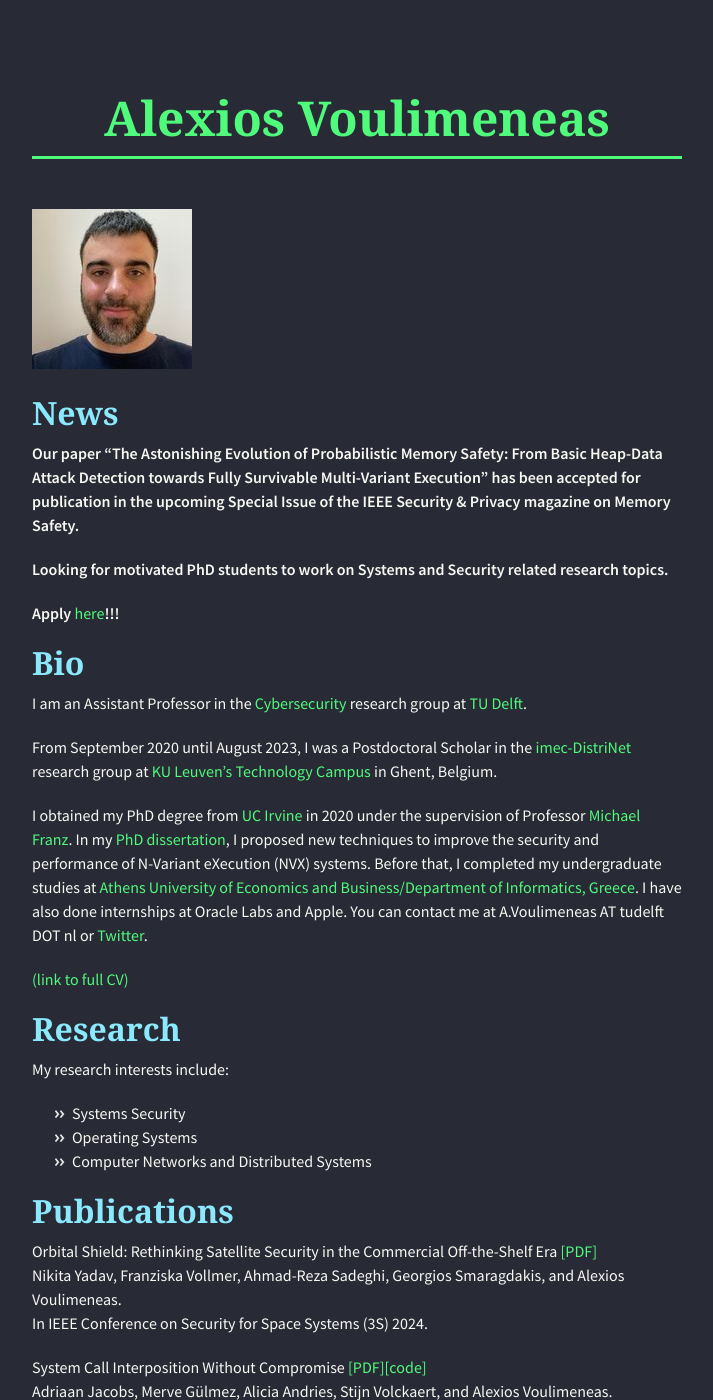
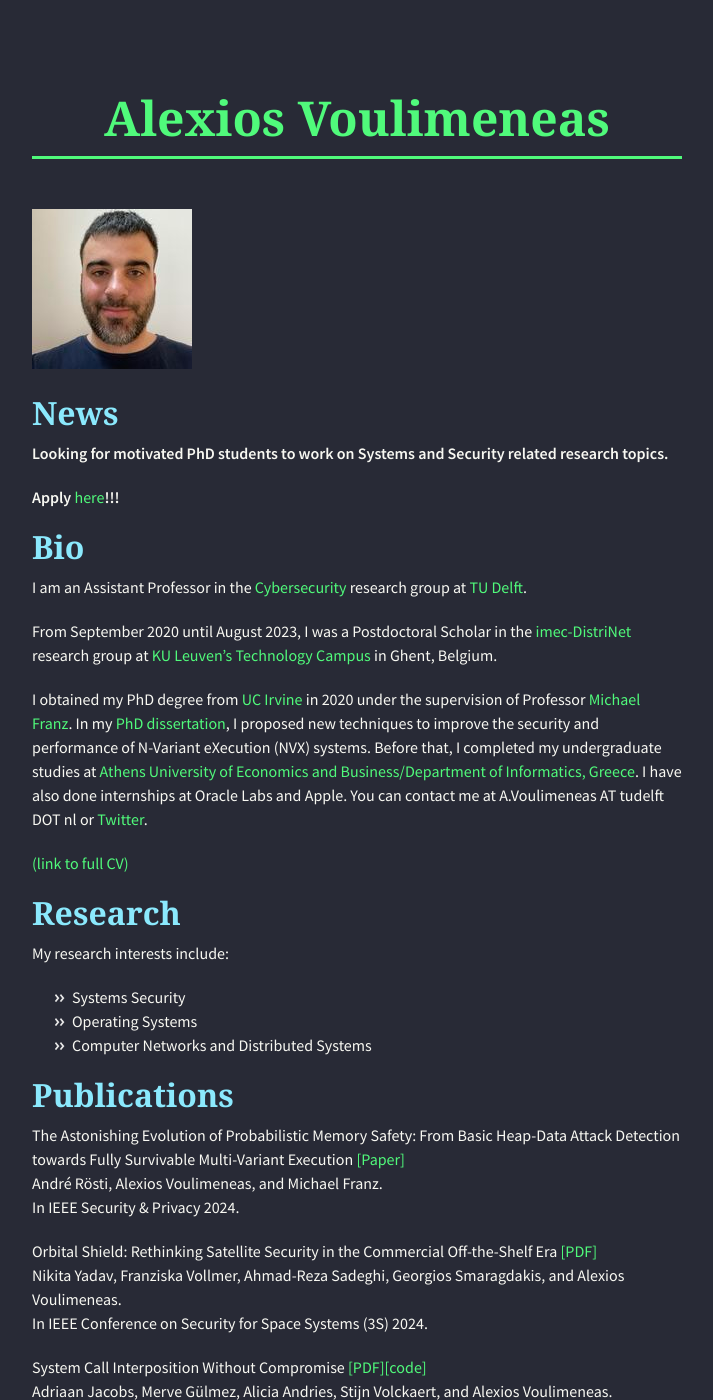
Before and after one commit to alexios-voulimeneas/alexios-voulimeneas.github.io, a Jekyll site: the page built from index.md, in a window 1280 px wide and 1400 px high. Shown: the whole window, without its empty margins (283-996 px from the left). Built offline with Jekyll 4.4.1, drawn with Linux system fonts in a browser that asks for light colours; nearby versions of some CDN libraries; the repository's description, which GitHub fills in, is left out; some of the changed text lies outside the part shown.

Commit message:
Update index.md

```diff
--- a/index.md
+++ b/index.md
@@ -5,8 +5,6 @@ layout: default
 ![](347243904_792580402232741_4838750978437221448_n.jpg)
 
 ## [](#header-2)News
-
-**Our paper "The Astonishing Evolution of Probabilistic Memory Safety: From Basic Heap-Data Attack Detection towards Fully Survivable Multi-Variant Execution" has been accepted for publication in the upcoming Special Issue of the IEEE Security & Privacy magazine on Memory Safety.**
 
 **Looking for motivated PhD students to work on Systems and Security related research topics.**
 
@@ -32,6 +30,10 @@ My research interests include:
 *   Computer Networks and Distributed Systems
 
 ## [](#header-2)Publications
+
+The Astonishing Evolution of Probabilistic Memory Safety: From Basic Heap-Data Attack Detection towards Fully Survivable Multi-Variant Execution [[Paper]](https://ieeexplore.ieee.org/document/10557576)
+André Rösti, Alexios Voulimeneas, and Michael Franz.
+In IEEE Security & Privacy 2024.
 
 Orbital Shield: Rethinking Satellite Security in the Commercial Off-the-Shelf Era [[PDF]](./papers/ESA3S-2024.pdf)
 Nikita Yadav, Franziska Vollmer, Ahmad-Reza Sadeghi, Georgios Smaragdakis, and Alexios Voulimeneas.
@@ -94,6 +96,8 @@ B.Sc. Thesis Project report, Athens University of Economics and Business/Departm
 
 ## [](#header-2) Professional Service
 
+(ACNS) International Conference on Applied Cryptography and Network Security, Program Committee [2025]
+
 (S&P) IEEE Symposium on Security and Privacy, Program Committee [2025]
 
 (ISC) Information Security Conference, Program Committee [2024]
```
